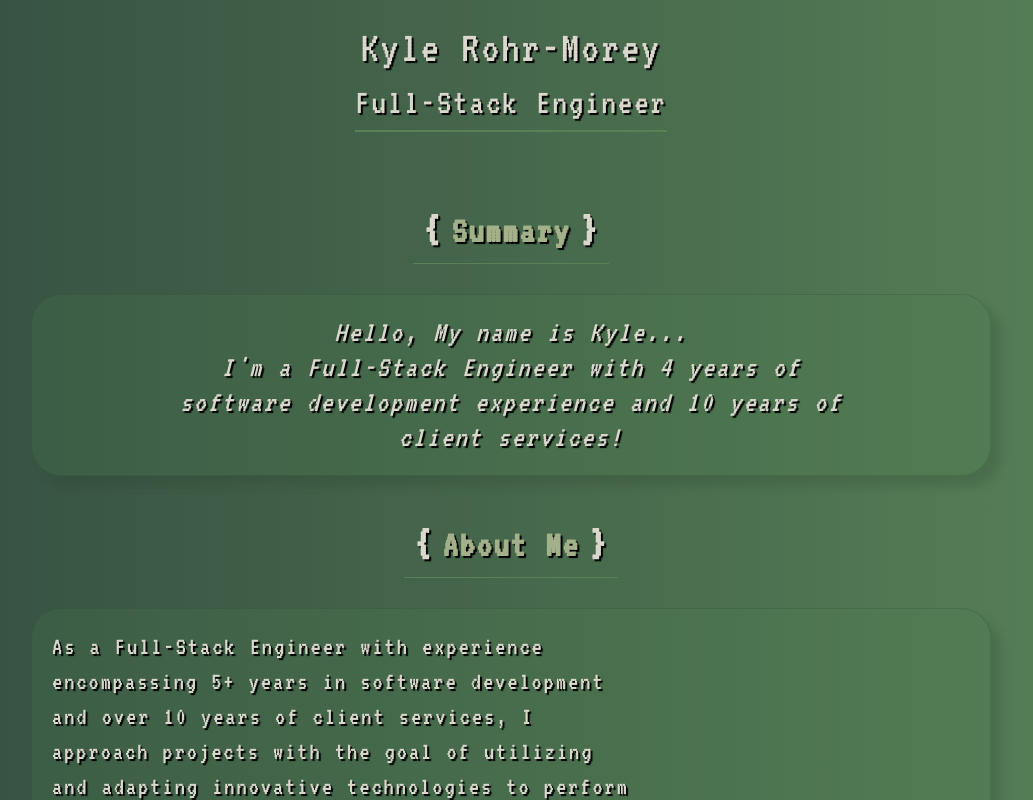
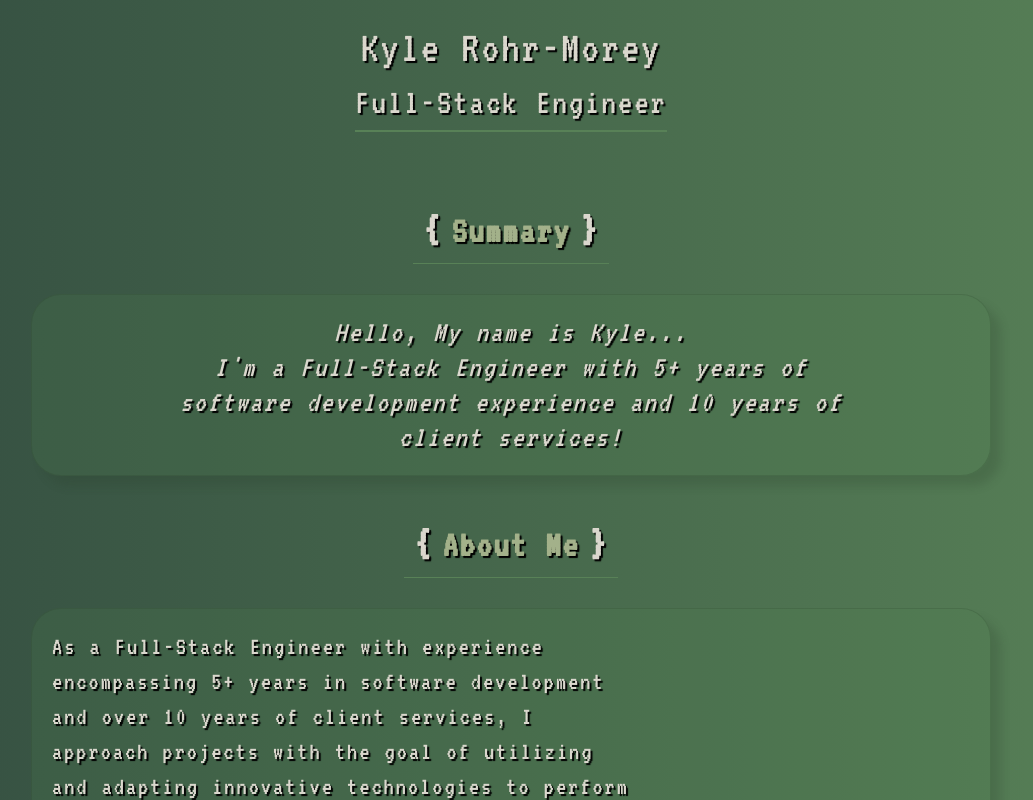
Before and after one commit to theGreatKyle1994/portfolio-v2, a React (Vite) app: page / in a window 1280 px wide. Shown: the top 800 px of the page, without its empty margins (129-1162 px from the left). Built offline with nearby package versions, Linux system fonts and the light colour scheme.

Commit message:
update summary to match about me

```diff
--- a/src/components/home/Summary.jsx
+++ b/src/components/home/Summary.jsx
@@ -7,7 +7,7 @@ const Summary = () => {
       <div className="summary-container">
         <p className="summary">Hello, My name is Kyle...</p>
         <p className="summary">
-          I'm a Full-Stack Engineer with 4 years of software development
+          I'm a Full-Stack Engineer with 5+ years of software development
           experience and 10 years of client services!
         </p>
       </div>
```
